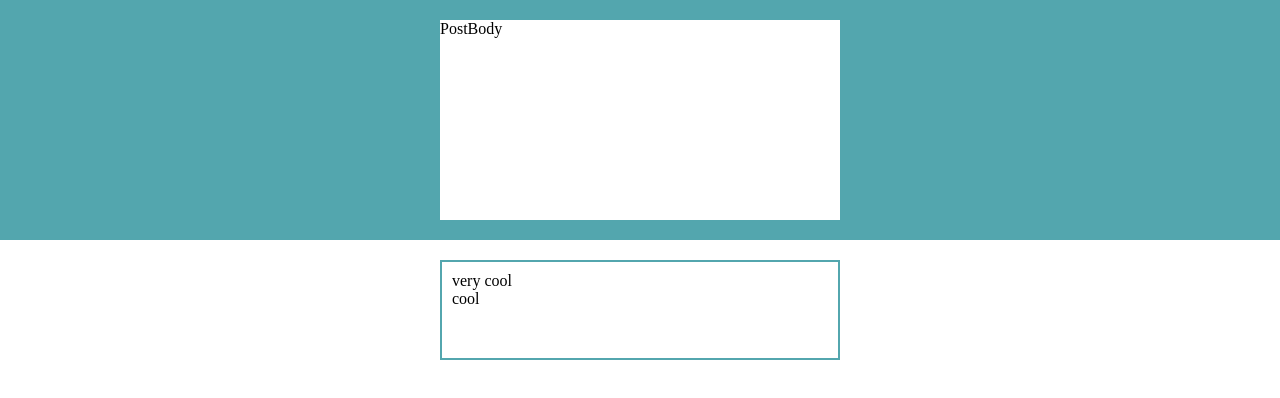
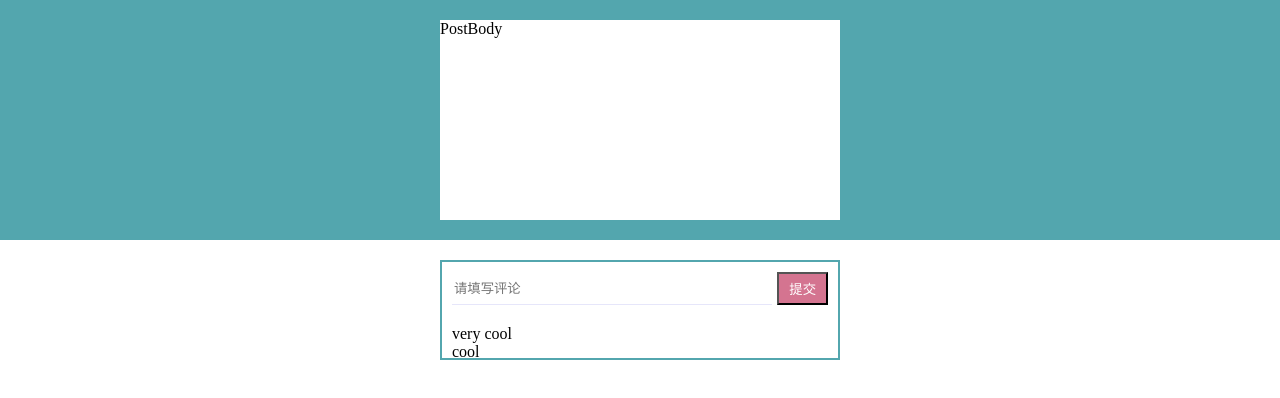
Before and after one commit to haoqicat/vuex-hello-v3, a Vue app: page / in a window 1280 px wide. Shown: the top 398 px of the page. Built offline with nearby package versions, Linux system fonts and the light colour scheme.

Commit message:
add input

```diff
--- a/src/components/CommentBox.vue
+++ b/src/components/CommentBox.vue
@@ -1,5 +1,10 @@
 <template>
   <div class="wrap">
+    <div class="comment-form">
+      <input placeholder="请填写评论" />
+      <button @click="handleClick">提交</button>
+    </div>
+
     <div :key="comment.id" v-for="comment in reversedComments" >
       {{ comment.body }}
     </div>
@@ -25,6 +30,11 @@ export default {
     reversedComments: function() {
       return this.comments.reverse()
     }
+  },
+  methods: {
+    handleClick: () => {
+      console.log('clicked')
+    }
   }
 }
 </script>
@@ -38,4 +48,32 @@ export default {
   margin: 20px auto;
   padding: 10px;
 }
+
+.comment-form {
+  display: flex;
+  margin-bottom: 20px;
+}
+
+.comment-form input {
+  flex-grow: 1;
+  border: 0;
+  border-bottom: 1px solid lavender;
+}
+
+input:focus {
+  border: 0;
+  border-bottom: 1px solid #d47490;
+  outline: 0;
+}
+
+.comment-form button {
+  margin-left: 5px;
+  color: white;
+  background-color: #d47490;
+  padding: 5px 10px;
+}
+
+button:focus {
+  outline: 0;
+}
 </style>
```
